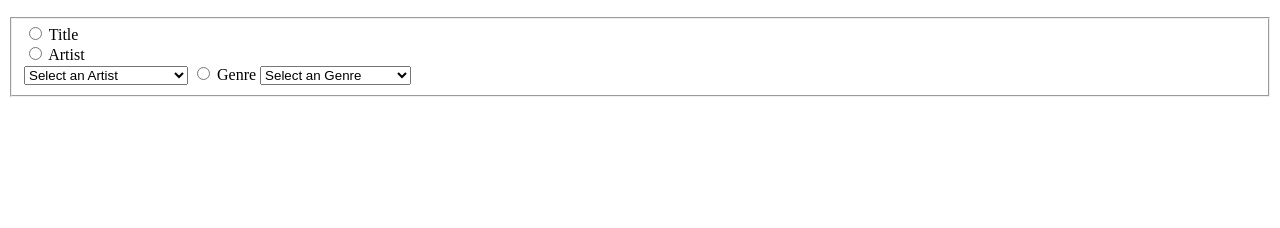
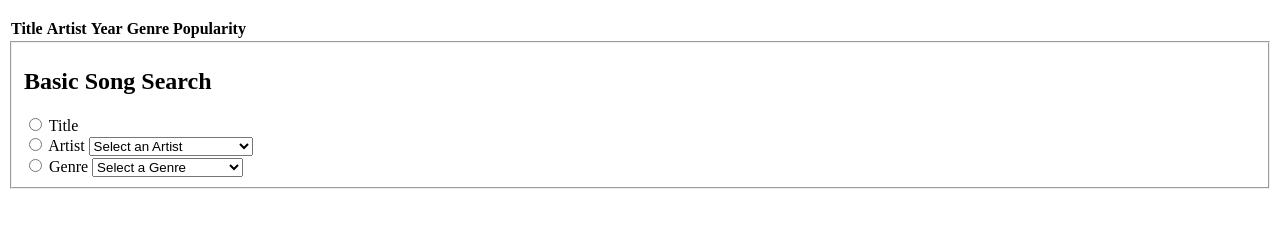
Before and after one commit to OpeLano/COMP3512Assignment-2, a plain HTML site: page Index.html in a window 1280 px wide. Shown: the part 50-278 px from the top of the page. Drawn offline with Linux system fonts and the light colour scheme; files whose address does not match are found by name.

Commit message:
updated markup

```diff
--- a/Index.html
+++ b/Index.html
@@ -3,38 +3,58 @@
 <head>
    <meta charset="utf-8">
    <title>Assignment 1</title>
+   <link rel="stylesheet" href = "css/style.css">
 </head>
 
 <header>
+   </header>
+<body>
+<article>
+   <div class = "container1">
    <h2>Search/Browse Songs</h2>
-   </header>
-
-<body>
-<section>
-<main class ="container">
+   <table>
+      <tr>
+         <th>Title</th>
+         <th>Artist</th>
+         <th>Year</th>
+         <th>Genre</th>
+         <th>Popularity</th>
+      </tr>
+   </table>
+</div>
+</article>
+<aside>
+   <div class ="container2">
       <form class=box>
          <fieldset>
-      <input type ="radio" id="songSearch" name="chooseSong" value = "title">
-      <label for="songSearch">Title</label><br>
+         <h2>Basic Song Search</h2>
+         <div class="form-group">
+         <input type ="radio" id="titleSearch" name="chooseSong" value = "title">
+         <label for="titleSearch" >Title</label>  <br>
+         </div>
 
-      <input type ="radio" id="songSearch" name="chooseSong" value = "artist">
-      <label for ="songSearch">Artist</label><br>
+
+         <div class="form-container">
+            <div class="form-group">
+              <input type="radio" id="artistSearch" name="chooseSong" value="artist">
+              <label for="artistSearch">Artist</label>
               <select id="artist-select">
                 <option value="">Select an Artist</option>
               </select>
+            </div>
+            <div class="form-group">
+              <input type="radio" id="genreSearch" name="chooseSong" value="genre">
+              <label for="genreSearch">Genre</label>
+              <select id="genre-select">
+                <option value="">Select a Genre</option>
+              </select>
+            </div>
+          </div>
 
-      <input type ="radio" id="songSearch" name="chooseSong" value = "Genre">
-      <label for ="songSearch">Genre</label>
-      <select id="genre-select">
-         <option value="">Select an Genre</option>
-      </select>
       </fieldset>
       </form>
-</main>
-</section>
-<article>
-
-</article>
+   </div>
+   </aside>
 <script src="js/assign2.js"></script>
 <script src="js/genres.json"></script>
 <script src="js/artists.json"></script>
```
Lines whose indentation alone changed are shown as unchanged.
